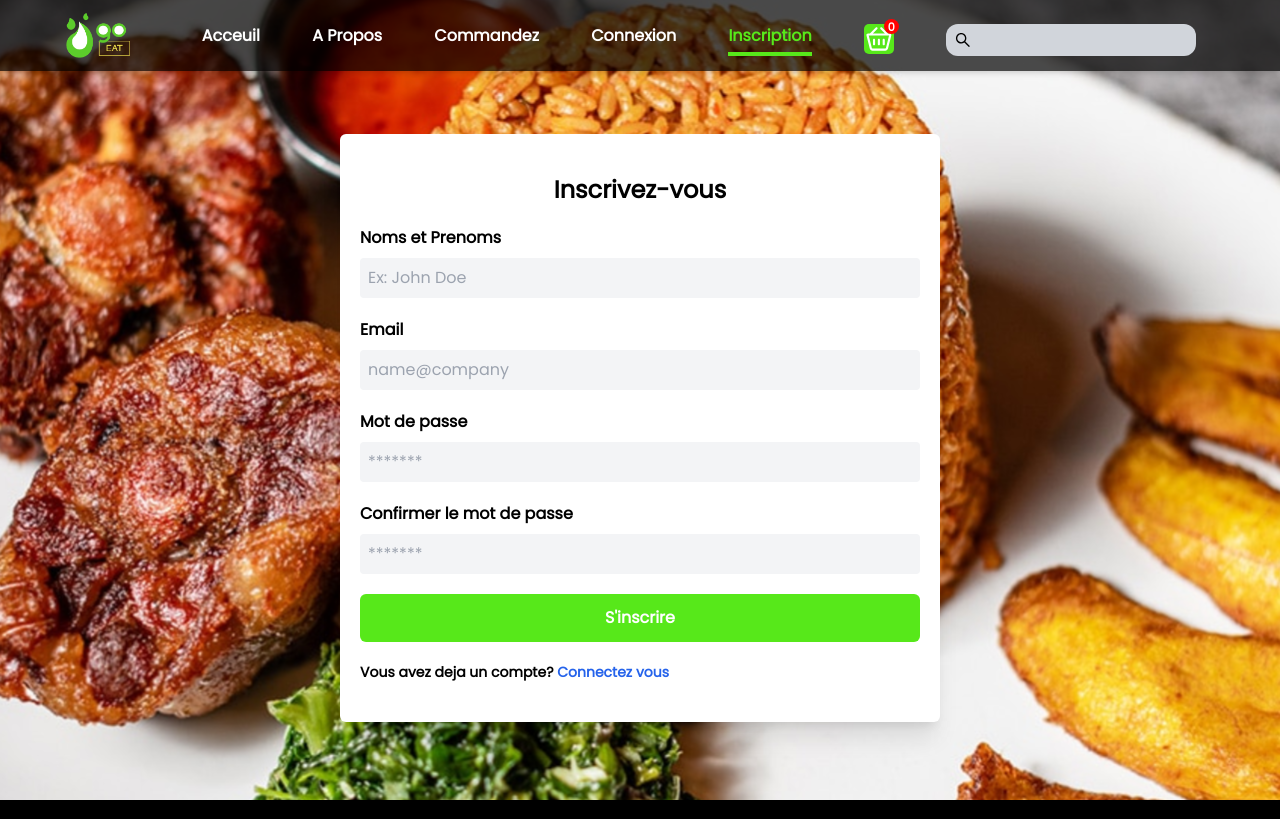
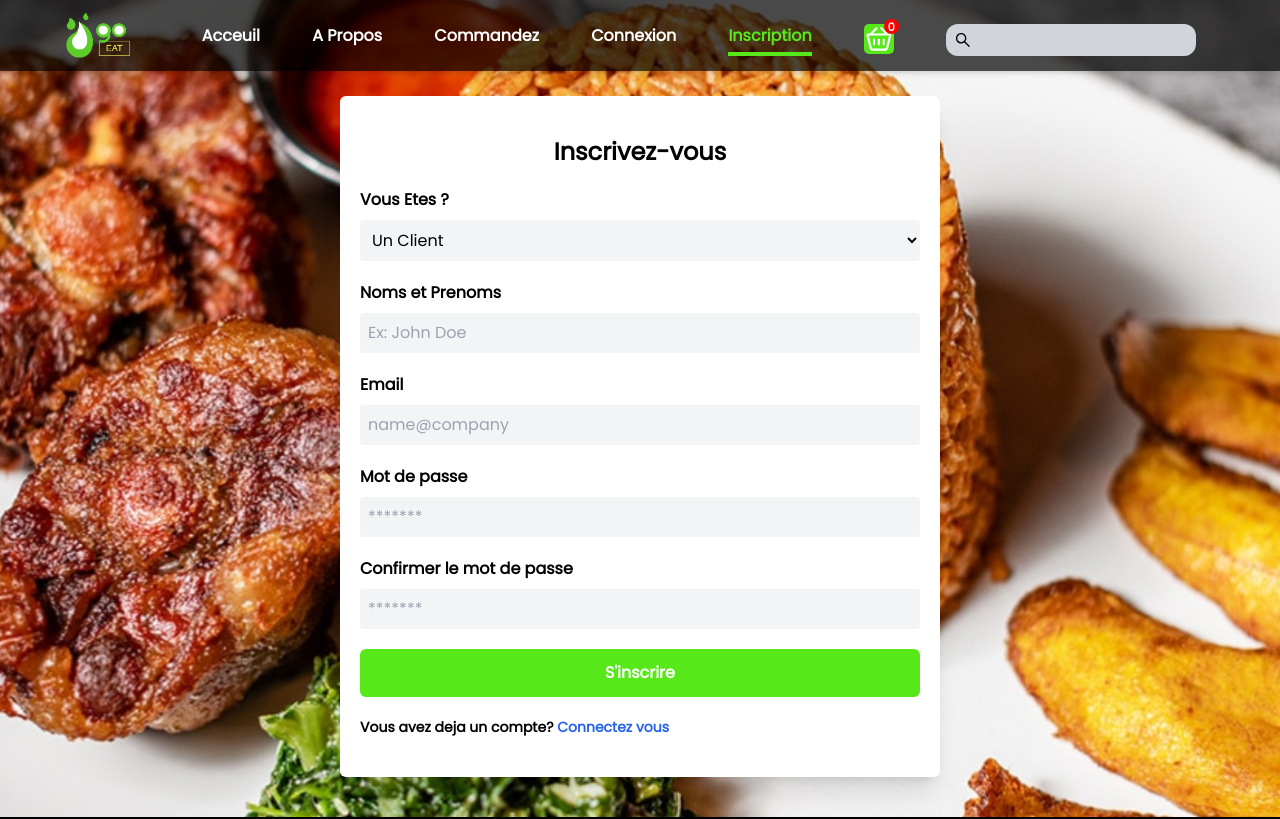
Before and after one commit to UGOEAT-Dev/Ugoeat-WebFront, a React (Vite) app: page /register in a window 1280 px wide. Shown: the top 819 px of the page. Built offline with nearby package versions, Linux system fonts and the light colour scheme.

Commit message:
Ajout du champ role lors pour l'inscription

```diff
--- a/src/pages/auth/Register.jsx
+++ b/src/pages/auth/Register.jsx
@@ -2,16 +2,24 @@
 import InputWithLabel from "../../components/InputWithLabel.jsx";
 import {Link} from "react-router-dom";
 import bgRegister from "../../assets/images/bg-register.svg"
+import SelectBox from "../../components/SelectBox.jsx";
+import {useState} from "react";
 
 export default function Register()
 {
+    const [role, setRole] = useState('customer')
+
     return (
         <div className="bg-center bg-cover sm:min-h-screen flex sm:items-center justify-center py-5 lg:pt-24 lg:pb-10 px-2" style={{
             backgroundImage: `url(${bgRegister})`,
         }}>
             <form className="rounded-md shadow-xl bg-white w-full md:w-[600px] px-5 py-10 space-y-5" action="#">
                 <h2 className="text-center text-2xl font-bold">Inscrivez-vous</h2>
-                <InputWithLabel id="name" label="Noms et Prenoms" name="name" placeholder="Ex: John Doe" />
+                <SelectBox label="Vous Etes ?" name="role" id="role" className="text-md" onChange={(e) => setRole(e.target.value)}>
+                    <option value="customer">Un Client</option>
+                    <option value="restaurant">Un Restaurant</option>
+                </SelectBox>
+                <InputWithLabel id="name" label={role === 'customer' ? "Noms et Prenoms" : "Nom du Restaurant"} name="name" placeholder="Ex: John Doe" />
                 <InputWithLabel id="email" label="Email" type="email" name="email" placeholder="name@company" />
                 <InputWithLabel id="password" label="Mot de passe" type="password" name="password" placeholder="*******" />
                 <InputWithLabel id="password_confirmation" label="Confirmer le mot de passe" name="password_confirmation" placeholder="*******" />
```
